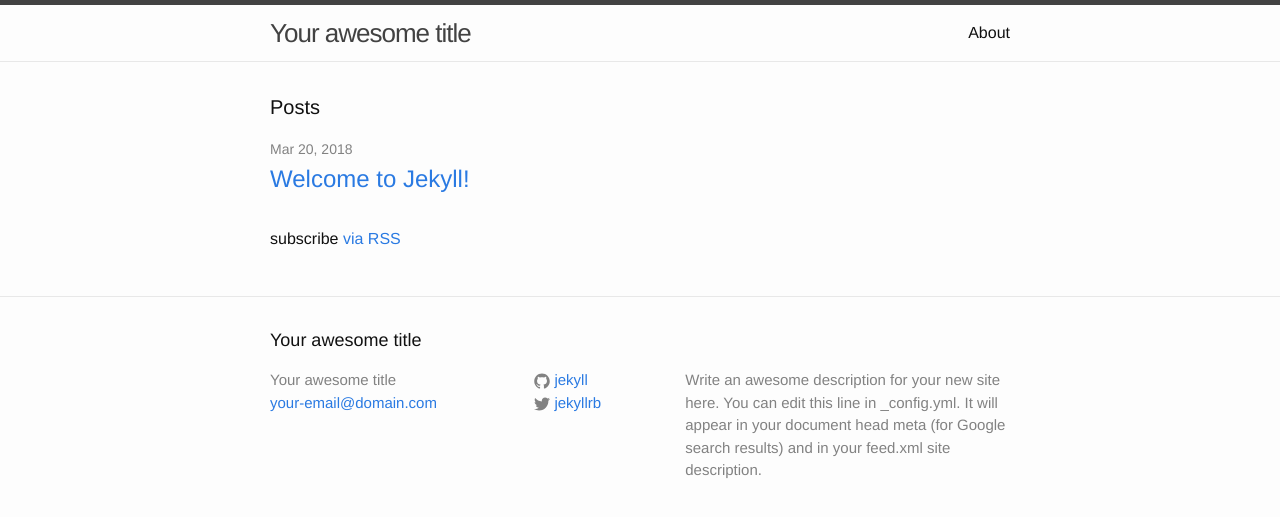
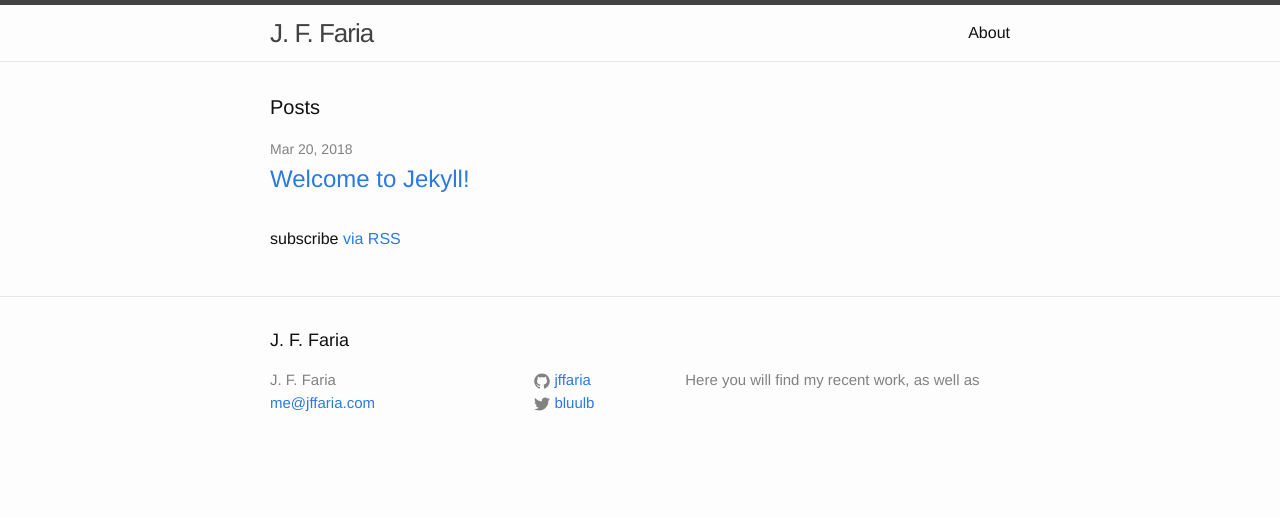
Before and after one commit to jffaria/jffaria.github.io, a Jekyll site: the page built from index.html, in a window 1280 px wide. Shown: the top 517 px of the page. Built offline with Jekyll 4.4.1, drawn with Linux system fonts in a browser that asks for light colours.

Commit message:
Added config details

```diff
--- a/_config.yml
+++ b/_config.yml
@@ -6,16 +6,14 @@
 # 'jekyll serve'. If you change this file, please restart the server process.
 
 # Site settings
-title: Your awesome title
-email: your-email@domain.com
+title: J. F. Faria
+email: me@jffaria.com
 description: > # this means to ignore newlines until "baseurl:"
-  Write an awesome description for your new site here. You can edit this
-  line in _config.yml. It will appear in your document head meta (for
-  Google search results) and in your feed.xml site description.
+  Here you will find my recent work, as well as
 baseurl: "" # the subpath of your site, e.g. /blog
-url: "http://yourdomain.com" # the base hostname & protocol for your site
-twitter_username: jekyllrb
-github_username:  jekyll
+url: "http://www.jffaria.com" # the base hostname & protocol for your site
+twitter_username: bluulb
+github_username:  jffaria
 
 # Build settings
 markdown: kramdown
```
